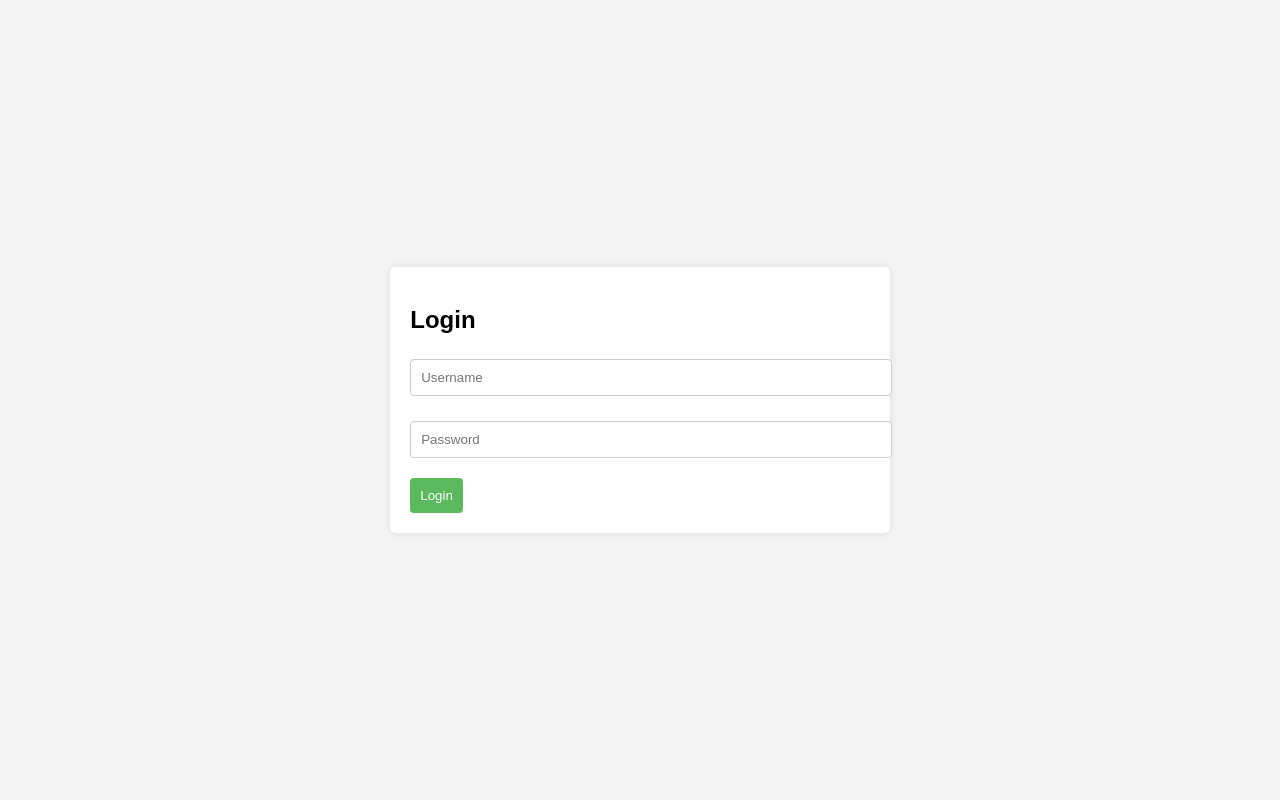
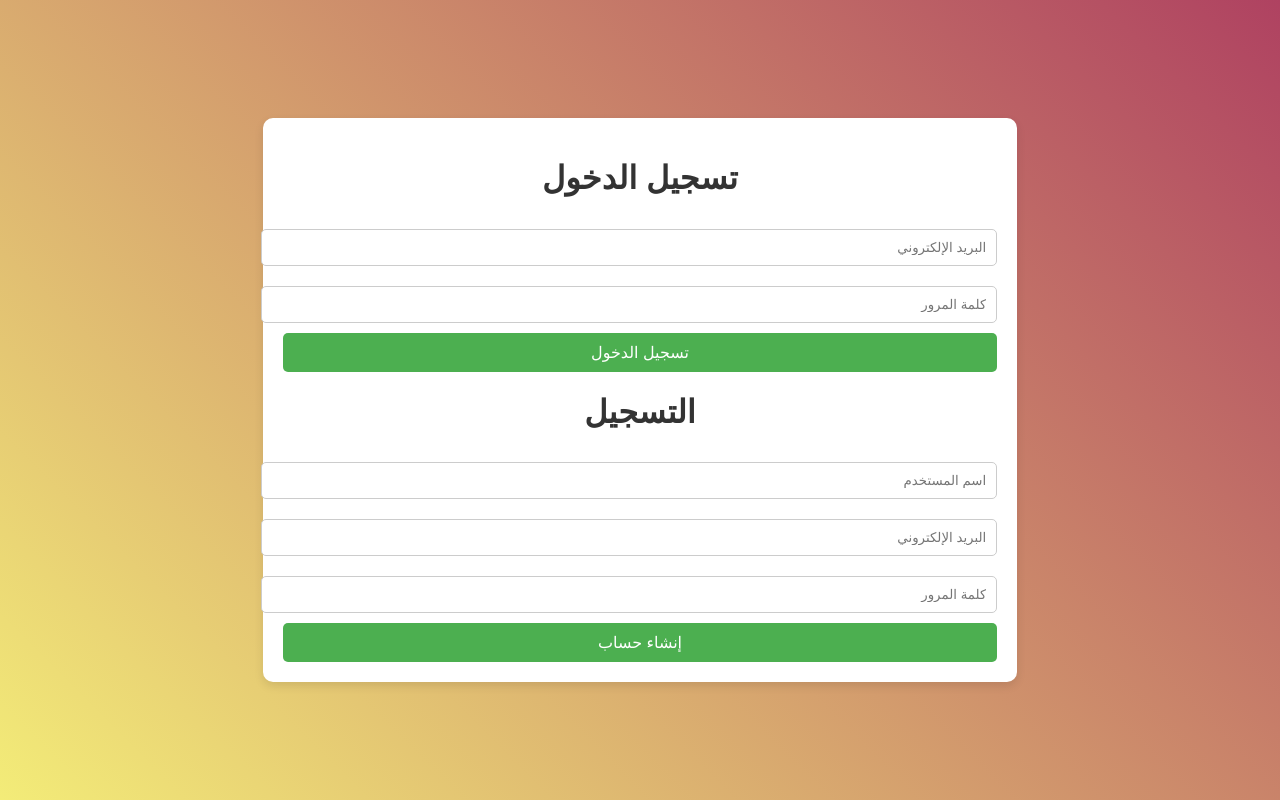
Before and after one commit to mosa2023egypt-hash/afriglobal, a website: page public/index.html in a window 1280 px wide. Drawn offline with Linux system fonts and the light colour scheme.

Commit message:
Create index.html with login and registration form

```diff
--- a/public/index.html
+++ b/public/index.html
@@ -1,66 +1,67 @@
 <!DOCTYPE html>
-<html lang="en">
+<html lang="ar">
 <head>
     <meta charset="UTF-8">
     <meta name="viewport" content="width=device-width, initial-scale=1.0">
-    <title>Login Page</title>
+    <title>نموذج تسجيل الدخول والتسجيل</title>
     <style>
         body {
-            font-family: Arial, sans-serif;
-            background-color: #f4f4f4;
+            background: linear-gradient(45deg, #f3ec78, #af4261);
+            font-family: 'Arial', sans-serif;
             display: flex;
             justify-content: center;
             align-items: center;
             height: 100vh;
             margin: 0;
+            direction: rtl;
         }
-        .login-container {
-            background-color: white;
+        .container {
+            background: white;
             padding: 20px;
-            border-radius: 5px;
-            box-shadow: 0 0 10px rgba(0, 0, 0, 0.1);
+            border-radius: 10px;
+            box-shadow: 0 4px 10px rgba(0, 0, 0, 0.1);
         }
-        h2 {
-            margin-bottom: 20px;
+        h1 {
+            text-align: center;
+            color: #333;
         }
         input[type="text"], input[type="password"] {
             width: 100%;
             padding: 10px;
-            margin: 5px 0 20px 0;
+            margin: 10px 0;
             border: 1px solid #ccc;
-            border-radius: 4px;
+            border-radius: 5px;
         }
         button {
-            background-color: #5cb85c;
+            width: 100%;
+            padding: 10px;
+            background-color: #4CAF50;
+            border: none;
+            border-radius: 5px;
             color: white;
-            padding: 10px;
-            border: none;
-            border-radius: 4px;
+            font-size: 16px;
             cursor: pointer;
         }
         button:hover {
-            background-color: #4cae4c;
+            background-color: #45a049;
         }
     </style>
 </head>
 <body>
-    <div class="login-container">
-        <h2>Login</h2>
-        <form id="login-form">
-            <input type="text" id="username" placeholder="Username" required>
-            <input type="password" id="password" placeholder="Password" required>
-            <button type="submit">Login</button>
+    <div class="container">
+        <h1>تسجيل الدخول</h1>
+        <form>
+            <input type="text" placeholder="البريد الإلكتروني" required>
+            <input type="password" placeholder="كلمة المرور" required>
+            <button type="submit">تسجيل الدخول</button>
+        </form>
+        <h1>التسجيل</h1>
+        <form>
+            <input type="text" placeholder="اسم المستخدم" required>
+            <input type="text" placeholder="البريد الإلكتروني" required>
+            <input type="password" placeholder="كلمة المرور" required>
+            <button type="submit">إنشاء حساب</button>
         </form>
     </div>
-    <script>
-        document.getElementById('login-form').addEventListener('submit', function(event) {
-            event.preventDefault();
-            const username = document.getElementById('username').value;
-            const password = document.getElementById('password').value;
-            // Add your login functionality here
-            console.log('Username:', username, 'Password:', password);
-            alert('Login functionality is not implemented yet.');
-        });
-    </script>
 </body>
 </html>
```
